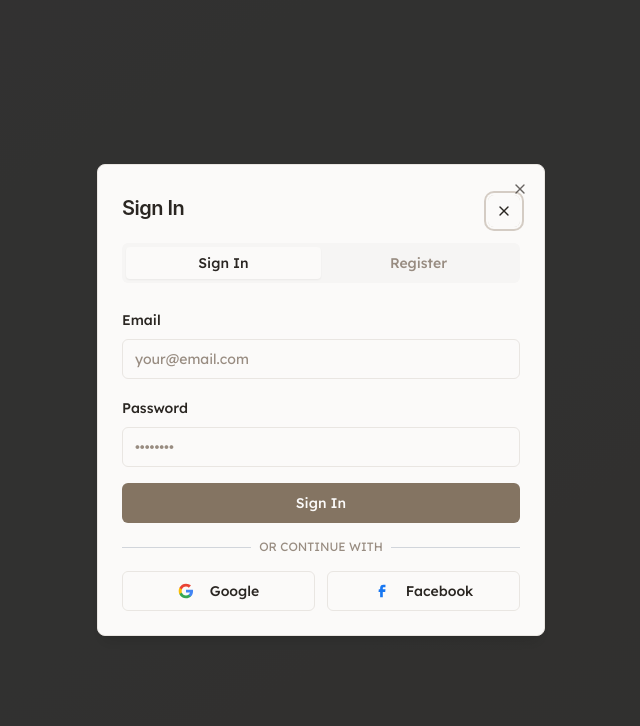
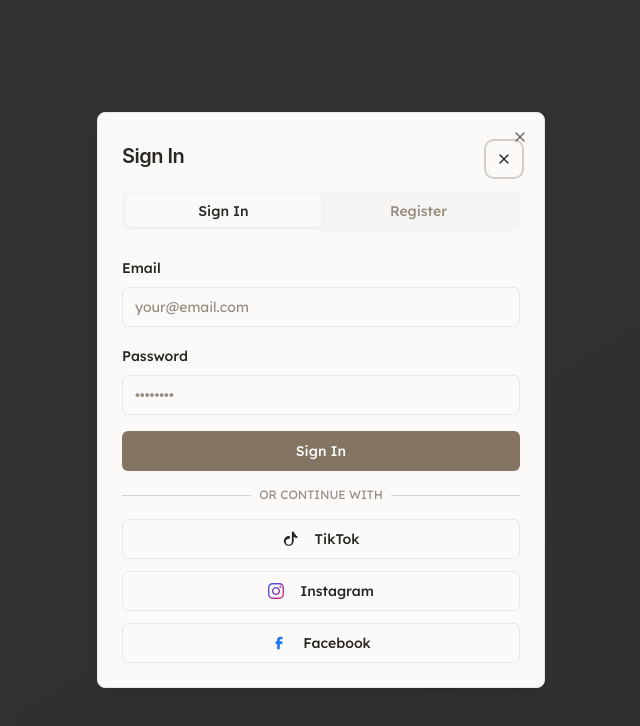
Before and after one commit to Mrcloser225/neuch-skin-match, a React (Vite) app: page /auth in a window 1280 px wide. Shown: the top 726 px of the page, without its empty margins (319-959 px from the left). Built offline with nearby package versions, Linux system fonts and the light colour scheme.

Commit message:
feat: Add social login options
Add TikTok and Instagram sign-in options, and reorder social login buttons. Ensure users can successfully sign in with social media accounts.

```diff
--- a/src/components/LoginModal.tsx
+++ b/src/components/LoginModal.tsx
@@ -37,7 +37,7 @@ const LoginModal = ({ isOpen, onClose }: LoginModalProps) => {
   const [registerEmail, setRegisterEmail] = useState("");
   const [registerPassword, setRegisterPassword] = useState("");
 
-  const handleSocialLogin = async (provider: "google" | "facebook") => {
+  const handleSocialLogin = async (provider: "tiktok" | "instagram" | "facebook") => {
     try {
       await signInWithOAuth(provider);
       // Don't close modal immediately as OAuth redirect will handle the flow
@@ -160,32 +160,37 @@ const LoginModal = ({ isOpen, onClose }: LoginModalProps) => {
               </div>
             </div>
 
-            <div className="grid grid-cols-2 gap-3">
+            <div className="grid grid-cols-1 gap-3">
               <Button
                 variant="outline"
-                onClick={() => handleSocialLogin("google")}
+                onClick={() => handleSocialLogin("tiktok")}
                 disabled={isLoading}
                 className="flex items-center justify-center"
               >
-                <svg width="20" height="20" className="mr-2" viewBox="0 0 24 24">
-                  <path
-                    d="M22.56 12.25c0-.78-.07-1.53-.2-2.25H12v4.26h5.92c-.26 1.37-1.04 2.53-2.21 3.31v2.77h3.57c2.08-1.92 3.28-4.74 3.28-8.09z"
-                    fill="#4285F4"
-                  />
-                  <path
-                    d="M12 23c2.97 0 5.46-.98 7.28-2.66l-3.57-2.77c-.98.66-2.23 1.06-3.71 1.06-2.86 0-5.29-1.93-6.16-4.53H2.18v2.84C3.99 20.53 7.7 23 12 23z"
-                    fill="#34A853"
-                  />
-                  <path
-                    d="M5.84 14.09c-.22-.66-.35-1.36-.35-2.09s.13-1.43.35-2.09V7.07H2.18C1.43 8.55 1 10.22 1 12s.43 3.45 1.18 4.93l2.85-2.22.81-.62z"
-                    fill="#FBBC05"
-                  />
-                  <path
-                    d="M12 5.38c1.62 0 3.06.56 4.21 1.64l3.15-3.15C17.45 2.09 14.97 1 12 1 7.7 1 3.99 3.47 2.18 7.07l3.66 2.84c.87-2.6 3.3-4.53 6.16-4.53z"
-                    fill="#EA4335"
-                  />
+                <svg width="20" height="20" className="mr-2" viewBox="0 0 24 24" fill="currentColor">
+                  <path d="M19.321 5.562a5.124 5.124 0 01-.443-.258 6.228 6.228 0 01-1.137-.966c-.849-.966-1.305-2.07-1.305-3.212V1h-3.173v14.993c0 2.51-2.04 4.55-4.55 4.55s-4.55-2.04-4.55-4.55 2.04-4.55 4.55-4.55c.5 0 .982.081 1.433.23V7.61a8.195 8.195 0 00-1.433-.124c-4.05 0-7.327 3.277-7.327 7.327s3.277 7.327 7.327 7.327 7.327-3.277 7.327-7.327V9.035a9.96 9.96 0 005.49 1.62V7.482a6.947 6.947 0 01-2.21-.37z"/>
                 </svg>
-                Google
+                TikTok
+              </Button>
+              <Button
+                variant="outline"
+                onClick={() => handleSocialLogin("instagram")}
+                disabled={isLoading}
+                className="flex items-center justify-center"
+              >
+                <svg width="20" height="20" className="mr-2" viewBox="0 0 24 24" fill="url(#instagram-gradient)">
+                  <defs>
+                    <linearGradient id="instagram-gradient" x1="0%" y1="0%" x2="100%" y2="100%">
+                      <stop offset="0%" stopColor="#405DE6" />
+                      <stop offset="25%" stopColor="#5851DB" />
+                      <stop offset="50%" stopColor="#833AB4" />
+                      <stop offset="75%" stopColor="#C13584" />
+                      <stop offset="100%" stopColor="#E1306C" />
+                    </linearGradient>
+                  </defs>
+                  <path d="M12 2.163c3.204 0 3.584.012 4.85.07 3.252.148 4.771 1.691 4.919 4.919.058 1.265.069 1.645.069 4.849 0 3.205-.012 3.584-.069 4.849-.149 3.225-1.664 4.771-4.919 4.919-1.266.058-1.644.07-4.85.07-3.204 0-3.584-.012-4.849-.07-3.26-.149-4.771-1.699-4.919-4.92-.058-1.265-.07-1.644-.07-4.849 0-3.204.013-3.583.07-4.849.149-3.227 1.664-4.771 4.919-4.919 1.266-.057 1.645-.069 4.849-.069zm0-2.163c-3.259 0-3.667.014-4.947.072-4.358.2-6.78 2.618-6.98 6.98-.059 1.281-.073 1.689-.073 4.948 0 3.259.014 3.668.072 4.948.2 4.358 2.618 6.78 6.98 6.98 1.281.058 1.689.072 4.948.072 3.259 0 3.668-.014 4.948-.072 4.354-.2 6.782-2.618 6.979-6.98.059-1.28.073-1.689.073-4.948 0-3.259-.014-3.667-.072-4.947-.196-4.354-2.617-6.78-6.979-6.98-1.281-.059-1.69-.073-4.949-.073zm0 5.838c-3.403 0-6.162 2.759-6.162 6.162s2.759 6.163 6.162 6.163 6.162-2.759 6.162-6.163c0-3.403-2.759-6.162-6.162-6.162zm0 10.162c-2.209 0-4-1.79-4-4 0-2.209 1.791-4 4-4s4 1.791 4 4c0 2.21-1.791 4-4 4zm6.406-11.845c-.796 0-1.441.645-1.441 1.44s.645 1.44 1.441 1.44c.795 0 1.439-.645 1.439-1.44s-.644-1.44-1.439-1.44z"/>
+                </svg>
+                Instagram
               </Button>
               <Button
                 variant="outline"
@@ -273,32 +278,37 @@ const LoginModal = ({ isOpen, onClose }: LoginModalProps) => {
               </div>
             </div>
 
-            <div className="grid grid-cols-2 gap-3">
+            <div className="grid grid-cols-1 gap-3">
               <Button
                 variant="outline"
-                onClick={() => handleSocialLogin("google")}
+                onClick={() => handleSocialLogin("tiktok")}
                 disabled={isLoading}
                 className="flex items-center justify-center"
               >
-                <svg width="20" height="20" className="mr-2" viewBox="0 0 24 24">
-                  <path
-                    d="M22.56 12.25c0-.78-.07-1.53-.2-2.25H12v4.26h5.92c-.26 1.37-1.04 2.53-2.21 3.31v2.77h3.57c2.08-1.92 3.28-4.74 3.28-8.09z"
-                    fill="#4285F4"
-                  />
-                  <path
-                    d="M12 23c2.97 0 5.46-.98 7.28-2.66l-3.57-2.77c-.98.66-2.23 1.06-3.71 1.06-2.86 0-5.29-1.93-6.16-4.53H2.18v2.84C3.99 20.53 7.7 23 12 23z"
-                    fill="#34A853"
-                  />
-                  <path
-                    d="M5.84 14.09c-.22-.66-.35-1.36-.35-2.09s.13-1.43.35-2.09V7.07H2.18C1.43 8.55 1 10.22 1 12s.43 3.45 1.18 4.93l2.85-2.22.81-.62z"
-                    fill="#FBBC05"
-                  />
-                  <path
-                    d="M12 5.38c1.62 0 3.06.56 4.21 1.64l3.15-3.15C17.45 2.09 14.97 1 12 1 7.7 1 3.99 3.47 2.18 7.07l3.66 2.84c.87-2.6 3.3-4.53 6.16-4.53z"
-                    fill="#EA4335"
-                  />
+                <svg width="20" height="20" className="mr-2" viewBox="0 0 24 24" fill="currentColor">
+                  <path d="M19.321 5.562a5.124 5.124 0 01-.443-.258 6.228 6.228 0 01-1.137-.966c-.849-.966-1.305-2.07-1.305-3.212V1h-3.173v14.993c0 2.51-2.04 4.55-4.55 4.55s-4.55-2.04-4.55-4.55 2.04-4.55 4.55-4.55c.5 0 .982.081 1.433.23V7.61a8.195 8.195 0 00-1.433-.124c-4.05 0-7.327 3.277-7.327 7.327s3.277 7.327 7.327 7.327 7.327-3.277 7.327-7.327V9.035a9.96 9.96 0 005.49 1.62V7.482a6.947 6.947 0 01-2.21-.37z"/>
                 </svg>
-                Google
+                TikTok
+              </Button>
+              <Button
+                variant="outline"
+                onClick={() => handleSocialLogin("instagram")}
+                disabled={isLoading}
+                className="flex items-center justify-center"
+              >
+                <svg width="20" height="20" className="mr-2" viewBox="0 0 24 24" fill="url(#instagram-gradient-2)">
+                  <defs>
+                    <linearGradient id="instagram-gradient-2" x1="0%" y1="0%" x2="100%" y2="100%">
+                      <stop offset="0%" stopColor="#405DE6" />
+                      <stop offset="25%" stopColor="#5851DB" />
+                      <stop offset="50%" stopColor="#833AB4" />
+                      <stop offset="75%" stopColor="#C13584" />
+                      <stop offset="100%" stopColor="#E1306C" />
+                    </linearGradient>
+                  </defs>
+                  <path d="M12 2.163c3.204 0 3.584.012 4.85.07 3.252.148 4.771 1.691 4.919 4.919.058 1.265.069 1.645.069 4.849 0 3.205-.012 3.584-.069 4.849-.149 3.225-1.664 4.771-4.919 4.919-1.266.058-1.644.07-4.85.07-3.204 0-3.584-.012-4.849-.07-3.26-.149-4.771-1.699-4.919-4.92-.058-1.265-.07-1.644-.07-4.849 0-3.204.013-3.583.07-4.849.149-3.227 1.664-4.771 4.919-4.919 1.266-.057 1.645-.069 4.849-.069zm0-2.163c-3.259 0-3.667.014-4.947.072-4.358.2-6.78 2.618-6.98 6.98-.059 1.281-.073 1.689-.073 4.948 0 3.259.014 3.668.072 4.948.2 4.358 2.618 6.78 6.98 6.98 1.281.058 1.689.072 4.948.072 3.259 0 3.668-.014 4.948-.072 4.354-.2 6.782-2.618 6.979-6.98.059-1.28.073-1.689.073-4.948 0-3.259-.014-3.667-.072-4.947-.196-4.354-2.617-6.78-6.979-6.98-1.281-.059-1.69-.073-4.949-.073zm0 5.838c-3.403 0-6.162 2.759-6.162 6.162s2.759 6.163 6.162 6.163 6.162-2.759 6.162-6.163c0-3.403-2.759-6.162-6.162-6.162zm0 10.162c-2.209 0-4-1.79-4-4 0-2.209 1.791-4 4-4s4 1.791 4 4c0 2.21-1.791 4-4 4zm6.406-11.845c-.796 0-1.441.645-1.441 1.44s.645 1.44 1.441 1.44c.795 0 1.439-.645 1.439-1.44s-.644-1.44-1.439-1.44z"/>
+                </svg>
+                Instagram
               </Button>
               <Button
                 variant="outline"
```
